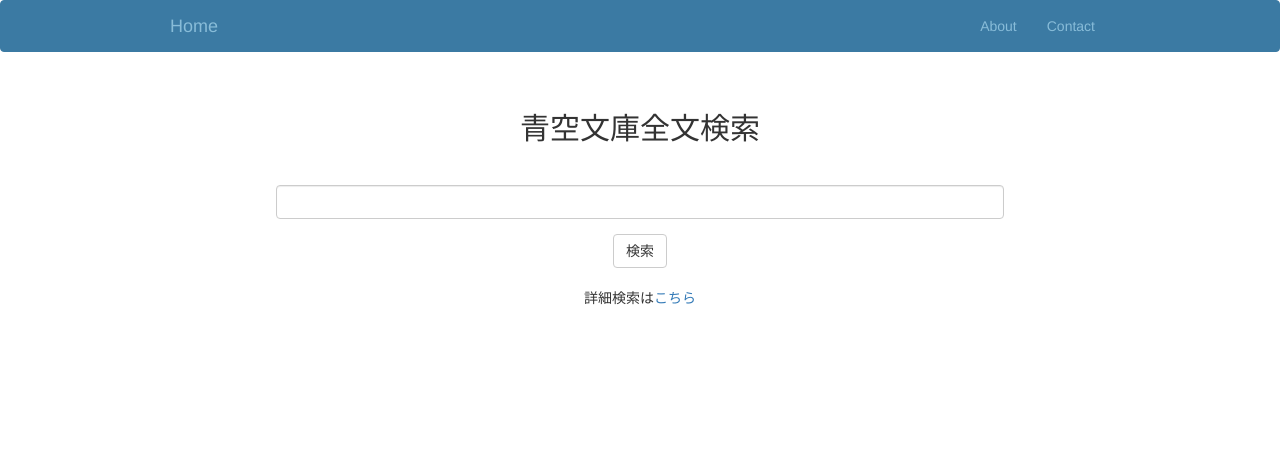
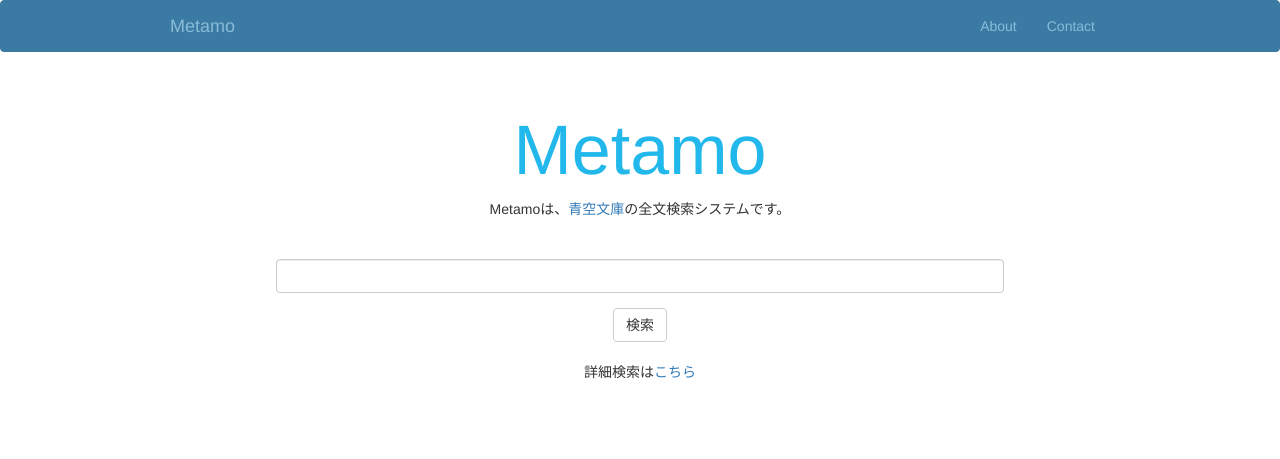
Before and after one commit to morinokami/aozora-search, a Flask app: page / in a window 1280 px wide. Shown: the top 459 px of the page. Run offline with Flask 2, Linux system fonts and the light colour scheme; some libraries are stand-ins or nearby versions.

Commit message:
Name the website Metamo

```diff
--- a/app/static/style/style.css
+++ b/app/static/style/style.css
@@ -48,13 +48,14 @@ body {
   margin: 5px 0;
 }
 
+.site-name {
+  font-size: 5em;
+  color: #22b8eb;
+}
+
 .main-top {
   padding: 40px 15px;
   text-align: center;
-}
-
-.main-top h1 {
-  font-size: 30px;
 }
 
 .search-top {
--- a/app/templates/base.html
+++ b/app/templates/base.html
@@ -12,7 +12,7 @@
     <nav class="navbar" role="navigation">
         <div class="container">
             <div class="navbar-header">
-                <a href="/" class="navbar-brand menu-item">Home</a>
+                <a href="/" class="navbar-brand menu-item">Metamo</a>
             </div>
             <div id="navbar" class="collapse navbar-collapse">
                 <ul class="nav navbar-nav navbar-right">
--- a/app/templates/index.html
+++ b/app/templates/index.html
@@ -2,7 +2,8 @@
 
 {% block page_content %}
     <div class="main-top">
-        <h1>青空文庫全文検索</h1>
+        <h1 class="site-name">Metamo</h1>
+        <p>Metamoは、<a href="http://www.aozora.gr.jp/">青空文庫</a>の全文検索システムです。</p>
         <form class="search-top" action="/search">
             <div class="form-group">
               {{ form.q(class='form-control', required=True) }}
```
